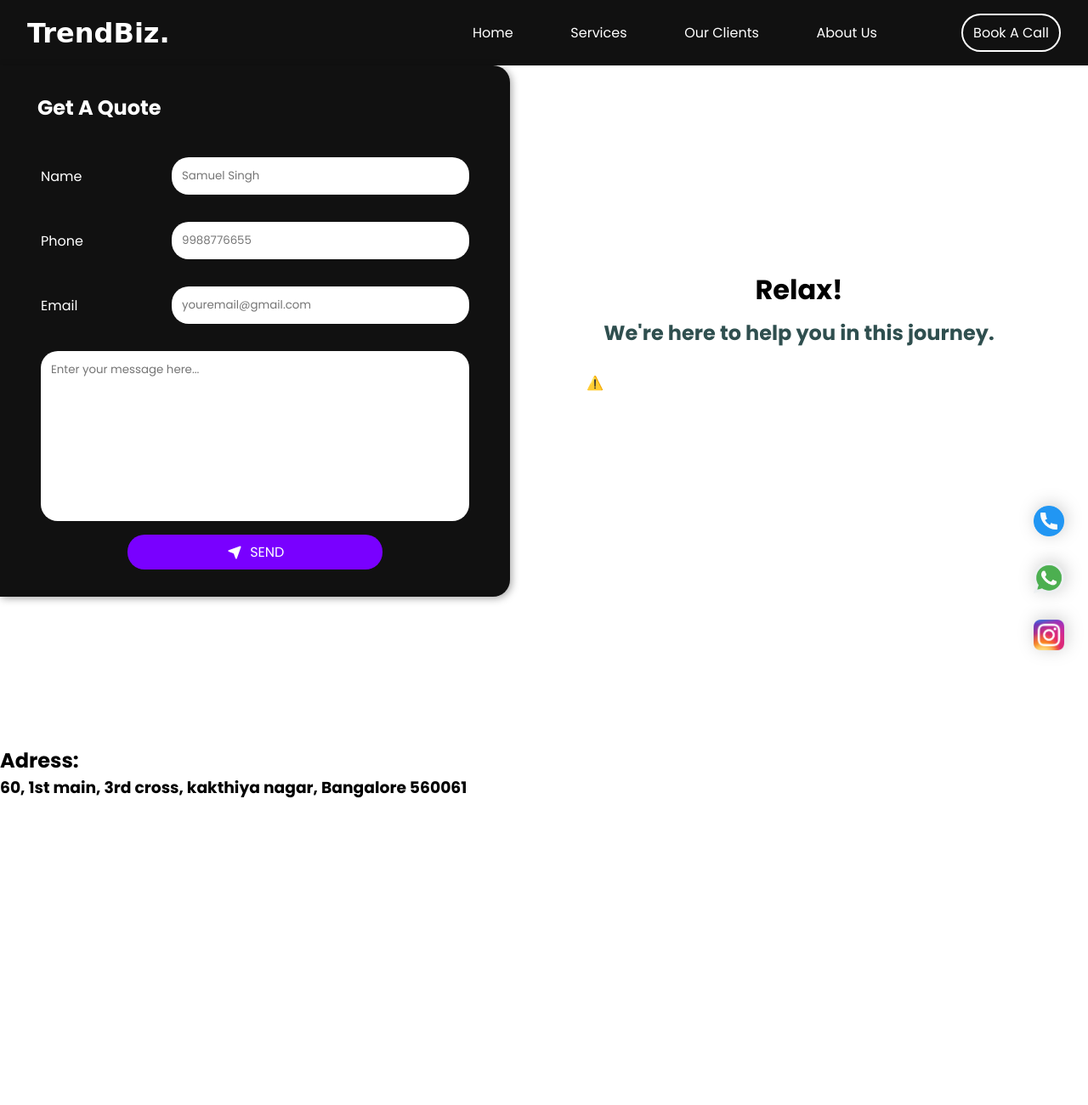
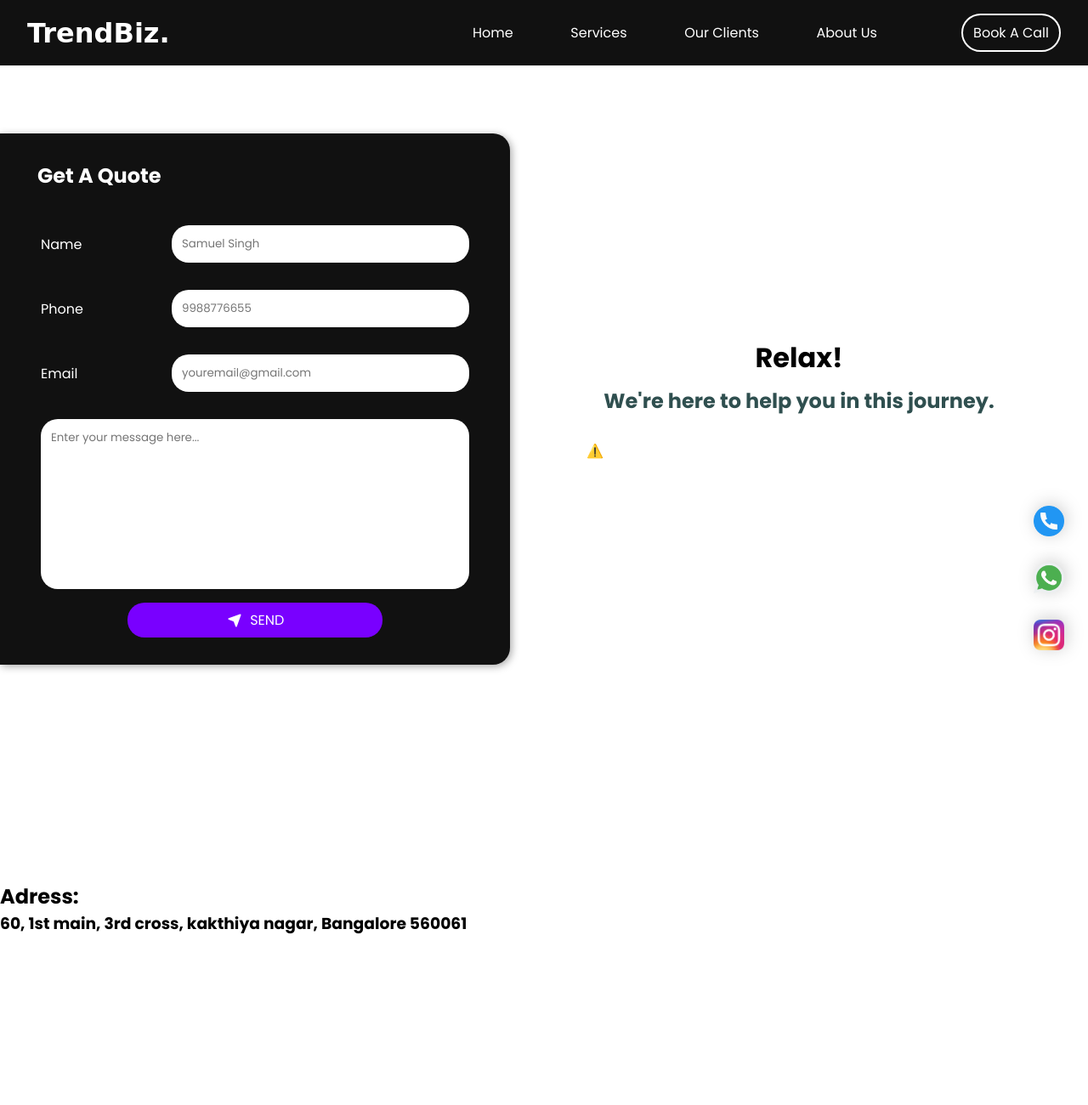
Before and after one commit to teamtrendbiz/website, a plain HTML site: page contactus.html in a window 1280 px wide. Shown: the top 1300 px of the page at 85% size. Drawn offline with nearby package versions, Linux system fonts and the light colour scheme; no server answers; a script that the page names is missing; a web font is replaced by a local one.

Commit message:
Update contactus.html

```diff
--- a/contactus.html
+++ b/contactus.html
@@ -55,7 +55,7 @@
         </nav>
     </header>
 
-    <div>
+    <div class="extra-space"></div>
     <section>
         <div class="contact-section">
             <div class="contact-form-div" id="contact">
@@ -86,7 +86,6 @@
                 <lottie-player src="https://assets3.lottiefiles.com/packages/lf20_ak1sq2fq.json" class="animation"  background="transparent"  speed="1"  loop  autoplay></lottie-player>
             </div>
         </div>
-    </div>
     </section>
 
     <section id="popup-section">
@@ -104,12 +103,11 @@
         <a href="#" class="insta-icon"><img src="assets/img/instagram.png" alt="Instagram" class="floating-img"></a>
     </div>
 
-<div >
+<div class="extra-space"></div>
   <section>
-  <h1>     Adress:</h1>
-  <h3>     60, 1st main, 3rd cross, kakthiya nagar, Bangalore 560061</h3>
+  <h1>Adress:</h1>
+  <h3>60, 1st main, 3rd cross, kakthiya nagar, Bangalore 560061</h3>
   </section>
-</div>
 
     <!-- Footer Starts Here -->
     <footer>
```
